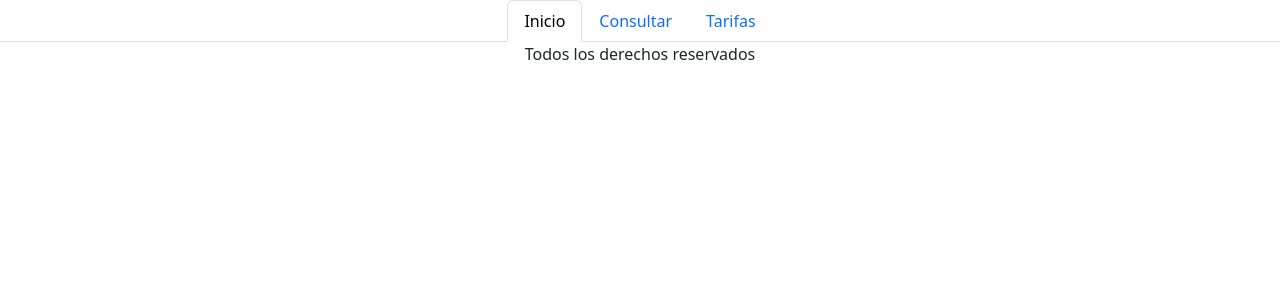
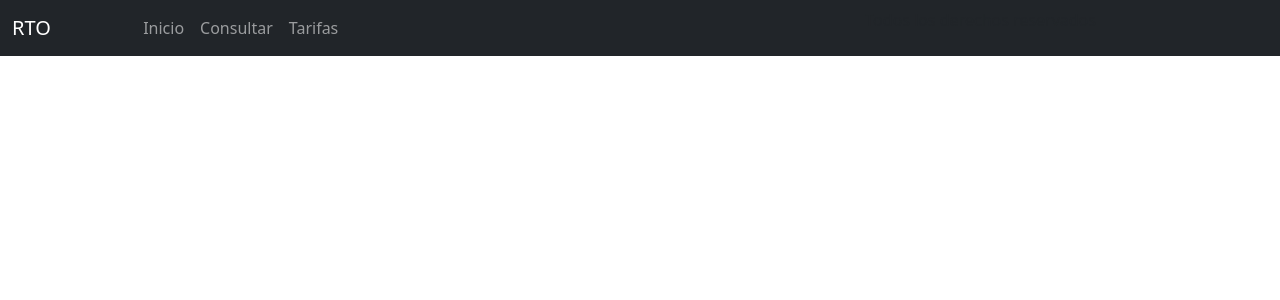
Before and after one commit to universoparalelo/Taller-RTO, a Django app: template tarifas/templates/base.html in a window 1280 px wide. Shown: the top 300 px of the page. Run offline with Django 3.2, Linux system fonts and the light colour scheme; the template is opened without the code that fills it, so the values that code supplies are empty.

Commit message:
Changing the nav

```diff
--- a/tarifas/templates/base.html
+++ b/tarifas/templates/base.html
@@ -9,7 +9,7 @@
     <title>RTO</title>
 </head>
 <body>
-    <nav>
+    <!-- <nav>
         <ul class="nav nav-tabs justify-content-center">
             <li class="nav-item">
               <a class="nav-link active" aria-current="page" href="/">Inicio</a>
@@ -21,7 +21,27 @@
                 <a class="nav-link" href="/verTodasTarifas">Tarifas</a>
             </li>
         </ul>
-    </nav>
+    </nav> -->
+    <nav class="navbar navbar-expand-lg navbar-dark bg-dark mb-4">
+        <div class="container-fluid">
+            <a class="navbar-brand" href="/">RTO</a>
+            <button class="navbar-toggler" type="button" data-bs-toggle="collapse" data-bs-target="#navbarNav" aria-controls="navbarNav" aria-expanded="false" aria-label="Toggle navigation">
+                <span class="navbar-toggler-icon"></span>
+            </button>
+            <div class="collapse navbar-collapse" id="navbarNav">
+                <ul class="navbar-nav justify-content-center w-100">
+                    <li class="nav-item">
+                        <a class="nav-link {% if request.path == '/' %}active{% endif %}" aria-current="page" href="/">Inicio</a>
+                    </li>
+                    <li class="nav-item">
+                        <a class="nav-link {% if request.path == '/consultar/' %}active{% endif %}" href="/consultar">Consultar</a>
+                    </li>
+                    <li class="nav-item">
+                        <a class="nav-link {% if request.path == '/verTodasTarifas/' %}active{% endif %}" href="/verTodasTarifas">Tarifas</a>
+                    </li>
+                </ul>
+            </div>
+        </div>
     <div class="container">
     {% block content %}
 
```
